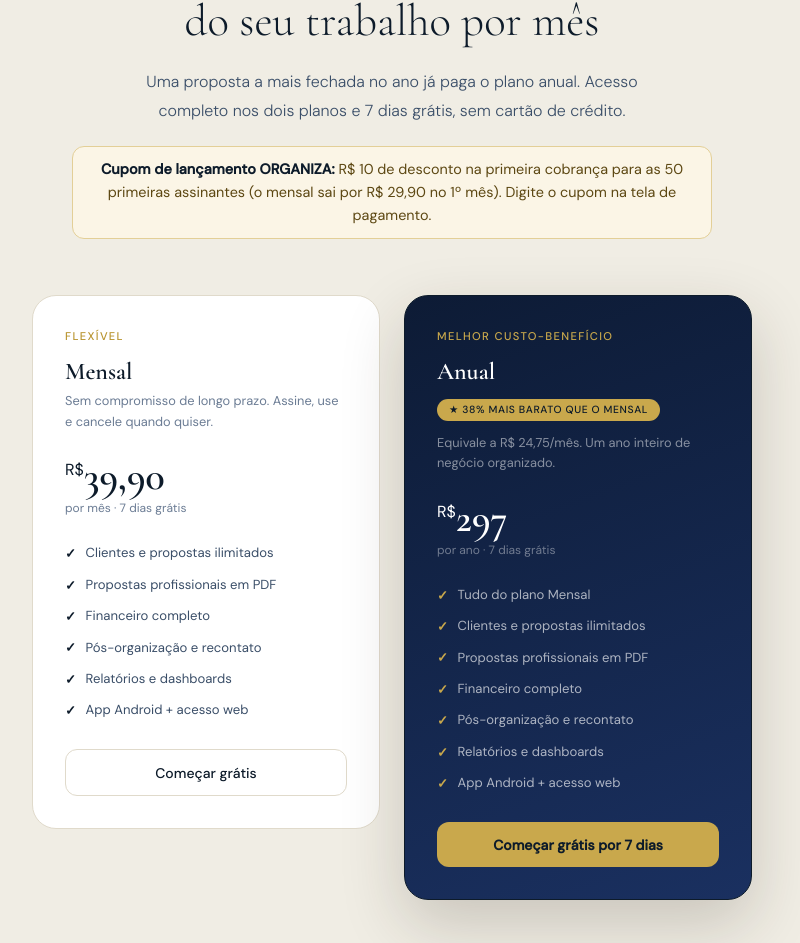
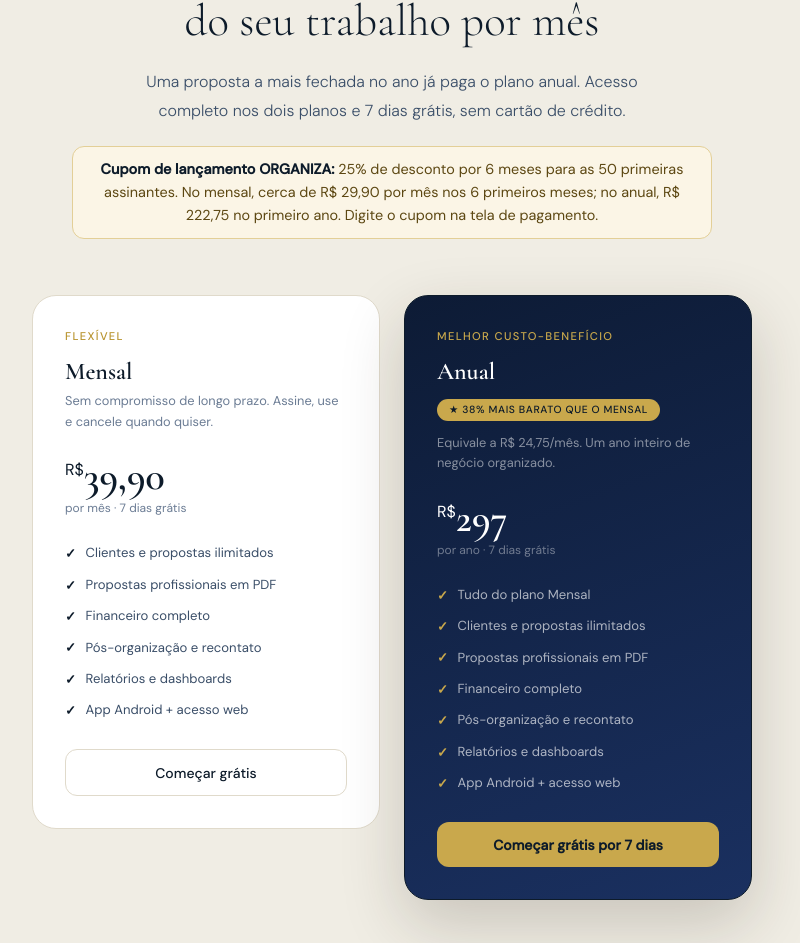
Before and after one commit to bicalho743/LandingPage_Planner, a React (Vite) app in the folder client/: page / in a window 1280 px wide. Shown: the part 6532-7475 px from the top of the page, without its empty margins (248-1048 px from the left). Built offline with nearby package versions, Linux system fonts and the light colour scheme; no server answers.

Commit message:
Landing: cupom ORGANIZA de 25% por 6 meses
Co-Authored-By: Claude Opus 5.5 <noreply@anthropic.com>
Claude-Session: https://claude.ai/code/session_01AZKqr2vzuwEfwycfR8umWz

```diff
--- a/client/src/pages/LandingPage.tsx
+++ b/client/src/pages/LandingPage.tsx
@@ -535,8 +535,9 @@ export default function LandingPage() {
             7 dias grátis, sem cartão de crédito.
           </p>
           <p className="lp-fundadora">
-            <strong>Cupom de lançamento ORGANIZA:</strong> R$ 10 de desconto na primeira cobrança para as 50
-            primeiras assinantes (o mensal sai por R$ 29,90 no 1º mês). Digite o cupom na tela de pagamento.
+            <strong>Cupom de lançamento ORGANIZA:</strong> 25% de desconto por 6 meses para as 50 primeiras
+            assinantes. No mensal, cerca de R$ 29,90 por mês nos 6 primeiros meses; no anual, R$ 222,75 no
+            primeiro ano. Digite o cupom na tela de pagamento.
           </p>
         </div>
         <div className="lp-pricing-grid">
```
